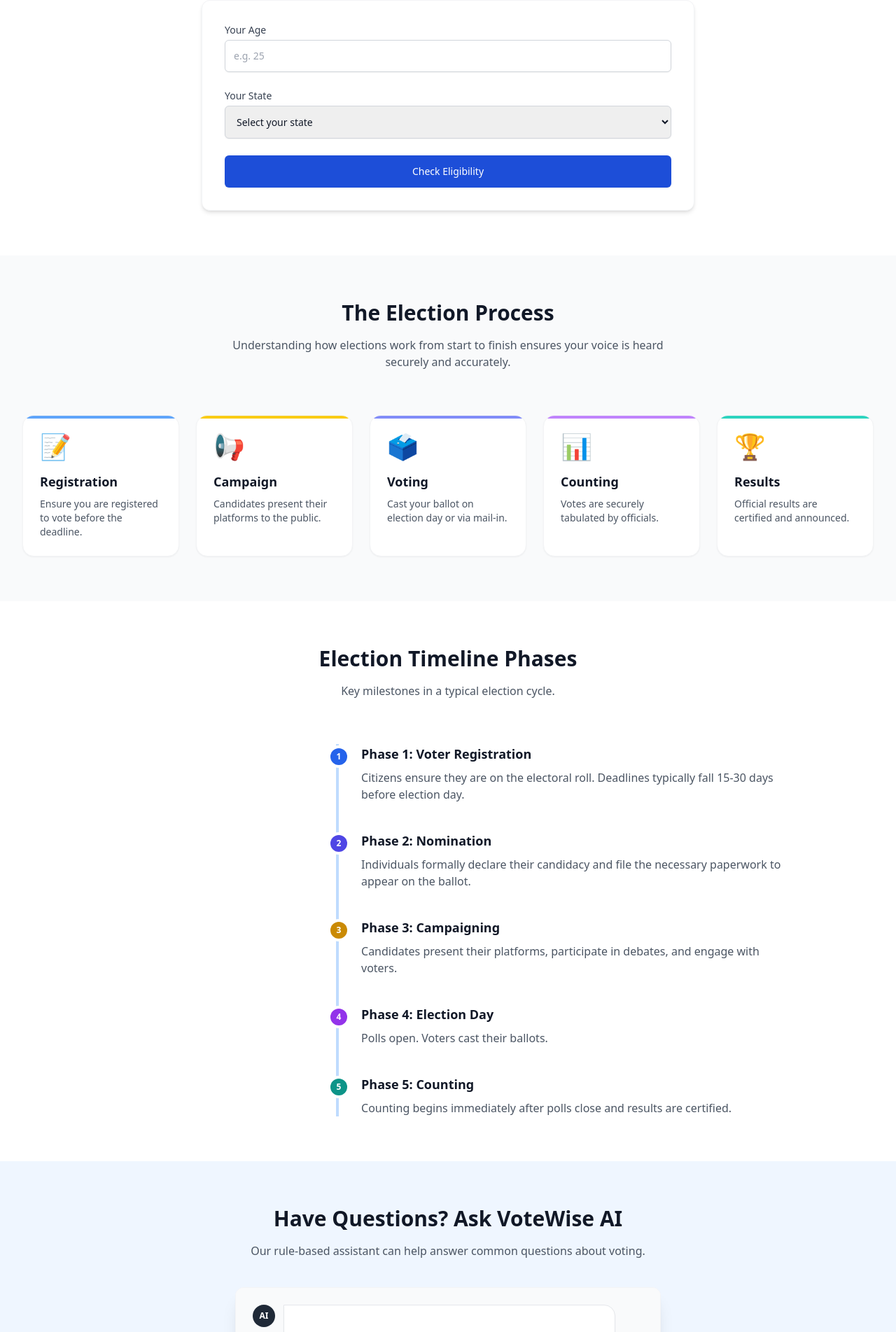
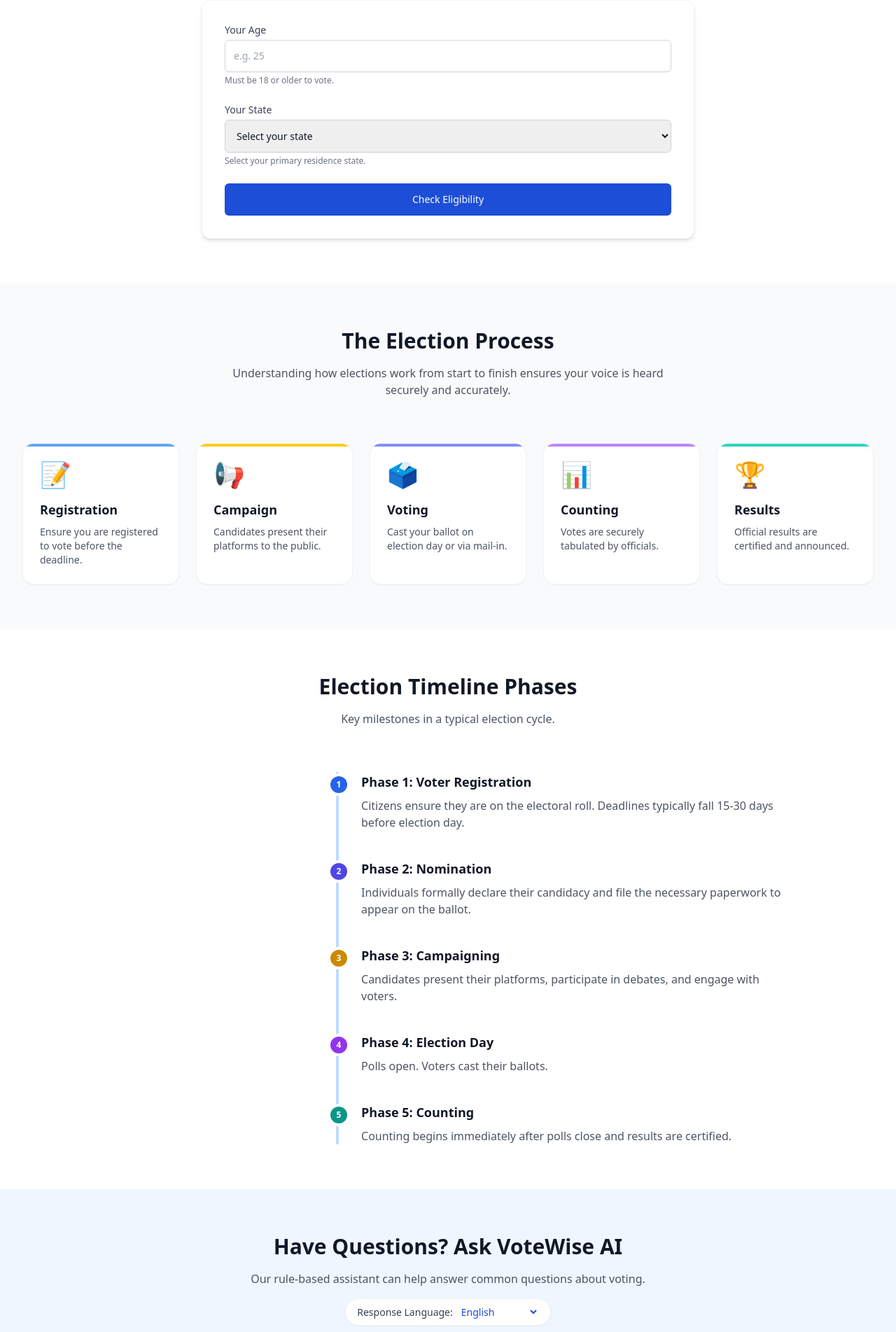
Before and after one commit to sujith0466/votewise-AI, a Flask app: page / in a window 1280 px wide. Shown: the part 640-2543 px from the top of the page at 70% size. Run offline with Flask 3, Linux system fonts and the light colour scheme; some libraries are stand-ins or nearby versions.

Commit message:
feat: integrate Gemini API with caching, rate limiting, and multi-language support for intelligent chatbot responses.

```diff
--- a/app.py
+++ b/app.py
@@ -1,16 +1,26 @@
 import os
 import json
 import datetime
+import re
+import time
 from flask import Flask, render_template, request, jsonify
 import firebase_admin
 from firebase_admin import credentials, firestore
 from dotenv import load_dotenv
+import google.generativeai as genai
 
 load_dotenv()
 
 app = Flask(__name__)
 app.config['TEMPLATES_AUTO_RELOAD'] = True
 app.config['SEND_FILE_MAX_AGE_DEFAULT'] = 0
+
+# Security: In-memory cache & Rate limiting state
+response_cache = {}
+CACHE_EXPIRY = 3600 # 1 hour
+IP_REQUESTS = {}
+RATE_LIMIT_WINDOW = 60 # 1 minute
+MAX_REQUESTS_PER_MINUTE = 30
 
 # Initialize Firebase
 firebase_initialized = False
@@ -19,8 +29,12 @@ db = None
 try:
     firebase_key = os.environ.get("FIREBASE_KEY")
     if firebase_key:
-        firebase_dict = json.loads(firebase_key)
-        cred = credentials.Certificate(firebase_dict)
+        try:
+            firebase_dict = json.loads(firebase_key)
+            cred = credentials.Certificate(firebase_dict)
+        except json.JSONDecodeError:
+            print("Invalid FIREBASE_KEY format. Using serviceAccountKey.json.")
+            cred = credentials.Certificate("serviceAccountKey.json")
     else:
         cred = credentials.Certificate("serviceAccountKey.json")
 
@@ -30,17 +44,41 @@ try:
     print("Firebase initialized")
 except Exception as e:
     print(f"Failed to initialize Firebase: {e}")
+    with open("error.log", "a") as f:
+        f.write(f"Firebase initialization error: {e}\n")
 
-# Rule-based chatbot logic
-def get_bot_response(user_message):
+# Initialize Gemini
+gemini_initialized = False
+try:
+    gemini_api_key = os.environ.get("GEMINI_API_KEY")
+    if gemini_api_key:
+        genai.configure(api_key=gemini_api_key)
+        gemini_model = genai.GenerativeModel("gemini-2.5-flash")
+        gemini_initialized = True
+        print("Gemini initialized")
+    else:
+        print("GEMINI_API_KEY not found in environment.")
+except Exception as e:
+    print(f"Failed to initialize Gemini: {e}")
+    with open("error.log", "a") as f:
+        f.write(f"Gemini initialization error: {e}\n")
+
+
+def get_rule_based_response(user_message):
+    """
+    Handles standard voting queries using hardcoded rules for maximum efficiency.
+    Returns the response string or None if no rule matches.
+    """
     message = user_message.lower()
 
-    # Age/Eligibility detection
-    if ("i am" in message or "i'm" in message or "age is" in message) and any(char.isdigit() for char in message):
-        import re
-        numbers = re.findall(r'\d+', message)
-        if numbers:
-            age = int(numbers[0])
+    # Age/Eligibility detection using strict regex
+    age_match = re.search(r"(?:i am|i'm|my age is|age is)\s*(\d+)|(\d+)\s*years old", message)
+    is_explain_prompt = "explain" in message and "like i am" in message
+
+    if age_match and not is_explain_prompt:
+        age_str = age_match.group(1) or age_match.group(2)
+        if age_str:
+            age = int(age_str)
             state_match = re.search(r'from ([a-zA-Z\s]+)', message)
             state = state_match.group(1).strip() if state_match else "your state"
 
@@ -55,6 +93,7 @@ def get_bot_response(user_message):
             else:
                 return f"Since you are {age}, you must wait until you are 18 to be eligible to vote. However, it's great that you are learning about the process early!"
 
+    # Keyword mapping
     if "first time" in message or "new" in message or "beginner" in message:
         return (
             "Welcome to the democratic process! Here is a step-by-step guide for beginners:\n"
@@ -116,7 +155,16 @@ def get_bot_response(user_message):
             "4. Voting on Election Day: Citizens cast their ballots.\n"
             "5. Counting of Votes and Results: Officials tally votes and declare winners."
         )
-    else:
+
+    return None # Return None if no rule matched
+
+
+def get_gemini_response(user_input):
+    """
+    Handles complex queries by passing them to Gemini.
+    Uses caching to avoid redundant API calls.
+    """
+    if not gemini_initialized:
         return (
             "Try asking:\n"
             "• How to vote\n"
@@ -125,34 +173,167 @@ def get_bot_response(user_message):
             "• Where to vote"
         )
 
+    # Check cache first
+    cache_key = f"gen_{user_input.lower().strip()}"
+    if cache_key in response_cache:
+        cached_data = response_cache[cache_key]
+        if time.time() - cached_data['time'] < CACHE_EXPIRY:
+            return cached_data['text']
+
+    prompt = (
+        "You are VoteWise AI, an assistant that explains election processes in simple, "
+        "structured steps for Indian users. Keep answers clear, concise, and beginner-friendly. "
+        "Use bullet points or numbered lists where appropriate. User query: " + user_input
+    )
+
+    try:
+        response = gemini_model.generate_content(prompt)
+        text = response.text.strip()
+        # Save to cache
+        response_cache[cache_key] = {'text': text, 'time': time.time()}
+        return text
+    except Exception as e:
+        print(f"Gemini generation error: {e}")
+        with open("error.log", "a") as f:
+            f.write(f"Gemini generation error: {e}\n")
+        return "I'm having trouble thinking right now. Please try asking about 'how to vote' or 'documents required'."
+
+
+def translate_response(text, target_language):
+    """
+    Translates the final bot response into the target language using Gemini.
+    Bypasses translation if target is English or Gemini is offline.
+    """
+    if not gemini_initialized or target_language == 'en':
+        return text
+
+    lang_map = {
+        "hi": "Hindi",
+        "te": "Telugu"
+    }
+    target_lang_name = lang_map.get(target_language, "English")
+
+    if target_lang_name == "English":
+        return text
+
+    # Check cache
+    cache_key = f"trans_{target_language}_{text[:50]}"
+    if cache_key in response_cache:
+        cached_data = response_cache[cache_key]
+        if time.time() - cached_data['time'] < CACHE_EXPIRY:
+            return cached_data['text']
+
+    prompt = (
+        f"Translate the following text to {target_lang_name}. "
+        "Maintain the exact same formatting, bullet points, and structure. "
+        "Only output the translated text, nothing else.\n\n"
+        f"Text to translate:\n{text}"
+    )
+
+    try:
+        response = gemini_model.generate_content(prompt)
+        translated_text = response.text.strip()
+        response_cache[cache_key] = {'text': translated_text, 'time': time.time()}
+        return translated_text
+    except Exception as e:
+        print(f"Gemini translation error: {e}")
+        with open("error.log", "a") as f:
+            f.write(f"Gemini translation error: {e}\n")
+        return text # fallback to english gracefully
+
+
+def check_rate_limit(ip):
+    """Lightweight rate limiting to prevent API abuse."""
+    current_time = time.time()
+
+    # Clean up old records
+    if ip in IP_REQUESTS:
+        IP_REQUESTS[ip] = [t for t in IP_REQUESTS[ip] if current_time - t < RATE_LIMIT_WINDOW]
+    else:
+        IP_REQUESTS[ip] = []
+
+    if len(IP_REQUESTS[ip]) >= MAX_REQUESTS_PER_MINUTE:
+        return False
+
+    IP_REQUESTS[ip].append(current_time)
+    return True
+
+
 @app.route("/")
 def index():
     return render_template("index.html")
 
 @app.route("/api/chat", methods=["POST"])
 def chat():
-    data = request.json
-    user_message = data.get("message", "")
+    # 1. Rate Limiting
+    client_ip = request.remote_addr
+    if not check_rate_limit(client_ip):
+        return jsonify({
+            "response": "You are sending too many messages. Please wait a moment.",
+            "status": "error"
+        }), 429
 
-    if not user_message:
-        return jsonify({"error": "Message is required"}), 400
+    # 2. Input Validation & Sanitization
+    try:
+        data = request.json
+        if not data:
+            return jsonify({"response": "Invalid request format.", "status": "error"}), 400
 
-    bot_response = get_bot_response(user_message)
+        user_message = str(data.get("message", "")).strip()
+        language = str(data.get("language", "en")).strip()
 
-    # Store in Firebase if initialized
+        if not user_message:
+            return jsonify({"response": "Message cannot be empty.", "status": "error"}), 400
+
+        if len(user_message) > 500:
+            return jsonify({"response": "Message is too long. Please keep it under 500 characters.", "status": "error"}), 400
+
+    except Exception as e:
+        return jsonify({"response": "An unexpected error occurred processing your input.", "status": "error"}), 400
+
+    # 3. Smart Hybrid Routing
+    source = "rule-based"
+    try:
+        bot_response = get_rule_based_response(user_message)
+
+        if not bot_response:
+            source = "gemini"
+            bot_response = get_gemini_response(user_message)
+
+        # 4. Translation Layer (Skip if base failed or if English)
+        final_response = bot_response
+        if language != "en" and "trouble thinking right now" not in bot_response:
+            final_response = translate_response(bot_response, language)
+
+    except Exception as e:
+        with open("error.log", "a") as f:
+            f.write(f"Routing error: {e}\n")
+        return jsonify({
+            "response": "An internal system error occurred. Please try again.",
+            "status": "error"
+        }), 500
+
+    # 5. Firebase Logging
     if firebase_initialized and db:
         try:
             doc_ref = db.collection("chat_queries").document()
             doc_ref.set({
                 "user_query": user_message,
-                "bot_response": bot_response,
+                "bot_response": final_response,
+                "language": language,
+                "source": source,
                 "timestamp": firestore.SERVER_TIMESTAMP
             })
-            print("Data stored successfully")
         except Exception as e:
             print(f"Failed to write to Firebase: {e}")
+            with open("error.log", "a") as f:
+                f.write(f"Firebase write error: {e}\n")
 
-    return jsonify({"response": bot_response})
+    # 6. Return Structured Output
+    return jsonify({
+        "response": final_response,
+        "status": "success"
+    }), 200
 
 if __name__ == "__main__":
     port = int(os.environ.get("PORT", 5000))
--- a/requirements.txt
+++ b/requirements.txt
@@ -1,3 +1,4 @@
 Flask==3.0.3
 firebase-admin==6.5.0
 python-dotenv==1.0.1
+google-generativeai
--- a/static/js/script.js
+++ b/static/js/script.js
@@ -93,8 +93,8 @@ document.addEventListener('DOMContentLoaded', () => {
         avatar.textContent = 'AI';
 
         const bubble = document.createElement('div');
-        bubble.className = `px-4 py-3 shadow-sm text-gray-500 italic bg-white border border-gray-200 rounded-2xl rounded-tl-none`;
-        bubble.textContent = 'Typing...';
+        bubble.className = `px-4 py-3 shadow-sm text-gray-500 italic bg-white border border-gray-200 rounded-2xl rounded-tl-none animate-pulse flex items-center gap-1`;
+        bubble.innerHTML = '<span class="w-2 h-2 bg-gray-400 rounded-full"></span><span class="w-2 h-2 bg-gray-400 rounded-full animation-delay-200"></span><span class="w-2 h-2 bg-gray-400 rounded-full animation-delay-400"></span>';
 
         msgDiv.appendChild(avatar);
         msgDiv.appendChild(bubble);
@@ -124,16 +124,20 @@ document.addEventListener('DOMContentLoaded', () => {
         // Show typing indicator
         addTypingIndicator();
 
+        // Get language selection
+        const languageSelector = document.getElementById('language');
+        const selectedLanguage = languageSelector ? languageSelector.value : 'en';
+
         try {
             const response = await fetch('/api/chat', {
                 method: 'POST',
                 headers: {
                     'Content-Type': 'application/json'
                 },
-                body: JSON.stringify({ message: messageText })
+                body: JSON.stringify({ message: messageText, language: selectedLanguage })
             });
 
-            if (!response.ok) {
+            if (!response.ok && response.status !== 400 && response.status !== 429) {
                 throw new Error('Network response was not ok');
             }
 
@@ -143,7 +147,13 @@ document.addEventListener('DOMContentLoaded', () => {
             const delay = Math.floor(Math.random() * 500) + 500;
             setTimeout(() => {
                 removeTypingIndicator();
-                addMessage(data.response);
+
+                // Check status
+                if (data.status === 'error') {
+                    addMessage("⚠️ " + data.response);
+                } else {
+                    addMessage(data.response);
+                }
 
                 chatInput.disabled = false;
                 chatSubmitBtn.disabled = true;
@@ -213,19 +223,4 @@ document.addEventListener('DOMContentLoaded', () => {
         });
     });
 
-    // FORCE HARD FIX (GUARANTEED) to overcome aggressive browser HTML caching
-    const dropdown = document.getElementById("state");
-    if (dropdown) {
-        dropdown.innerHTML = `
-            <option value="" disabled selected>Select your state</option>
-            <option value="Andhra Pradesh">Andhra Pradesh</option>
-            <option value="Telangana">Telangana</option>
-            <option value="Tamil Nadu">Tamil Nadu</option>
-            <option value="Karnataka">Karnataka</option>
-            <option value="Maharashtra">Maharashtra</option>
-            <option value="Delhi</option>
-            <option value="Odisha">Odisha</option>
-            <option value="West Bengal">West Bengal</option>
-        `;
-    }
 });
--- a/templates/index.html
+++ b/templates/index.html
@@ -70,6 +70,7 @@
                         <div>
                             <label for="age" class="block text-sm font-medium text-gray-700">Your Age</label>
                             <input type="number" id="age" name="age" min="0" required class="mt-1 block w-full rounded-md border-gray-300 shadow-sm focus:border-primary focus:ring-primary sm:text-sm p-3 border" placeholder="e.g. 25" aria-required="true">
+                            <p class="mt-1 text-xs text-gray-500">Must be 18 or older to vote.</p>
                         </div>
                         <div>
                             <label for="state" class="block text-sm font-medium text-gray-700">Your State</label>
@@ -110,6 +111,7 @@
                                 <option>Andaman & Nicobar Islands</option>
                                 <option>Goa</option>
                             </select>
+                            <p class="mt-1 text-xs text-gray-500">Select your primary residence state.</p>
                         </div>
                         <button type="submit" class="w-full flex justify-center py-3 px-4 border border-transparent rounded-md shadow-sm text-sm font-medium text-white bg-primary hover:bg-secondary focus:outline-none focus:ring-2 focus:ring-offset-2 focus:ring-primary transition-colors">
                             Check Eligibility
@@ -232,6 +234,14 @@
                 <div class="text-center mb-10">
                     <h2 class="text-3xl font-bold text-gray-900">Have Questions? Ask VoteWise AI</h2>
                     <p class="mt-4 text-gray-600">Our rule-based assistant can help answer common questions about voting.</p>
+                    <div class="mt-4 inline-flex items-center gap-2 bg-white px-4 py-2 rounded-full shadow-sm border border-gray-100">
+                        <label for="language" class="text-sm font-medium text-gray-700">Response Language:</label>
+                        <select id="language" name="language" class="rounded-md border-transparent focus:border-primary focus:ring-primary sm:text-sm bg-transparent font-medium text-primary cursor-pointer">
+                            <option value="en">English</option>
+                            <option value="hi">Hindi (हिंदी)</option>
+                            <option value="te">Telugu (తెలుగు)</option>
+                        </select>
+                    </div>
                 </div>
 
                 <div class="bg-white rounded-xl shadow-xl overflow-hidden border border-gray-100">
```
Also changed, not shown: README.md, 1 other file.
